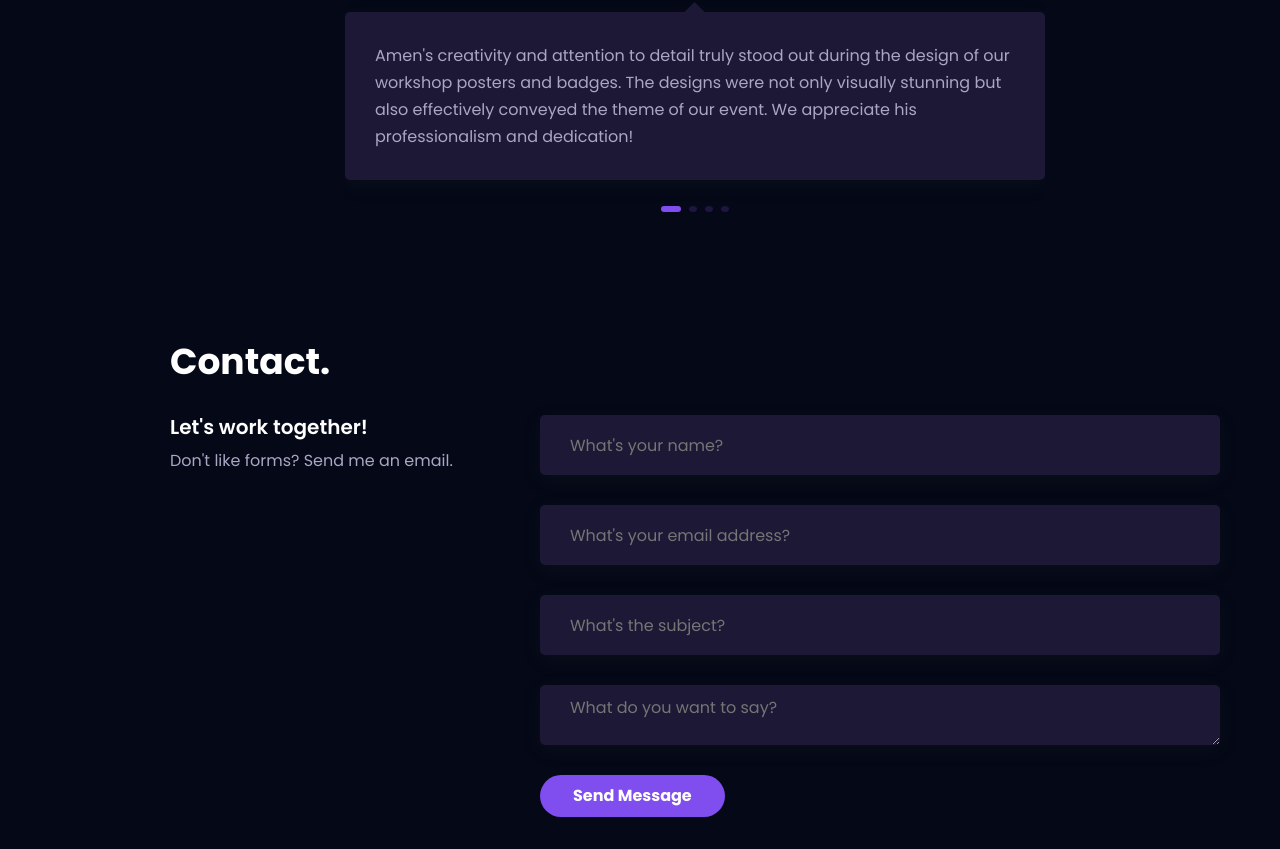
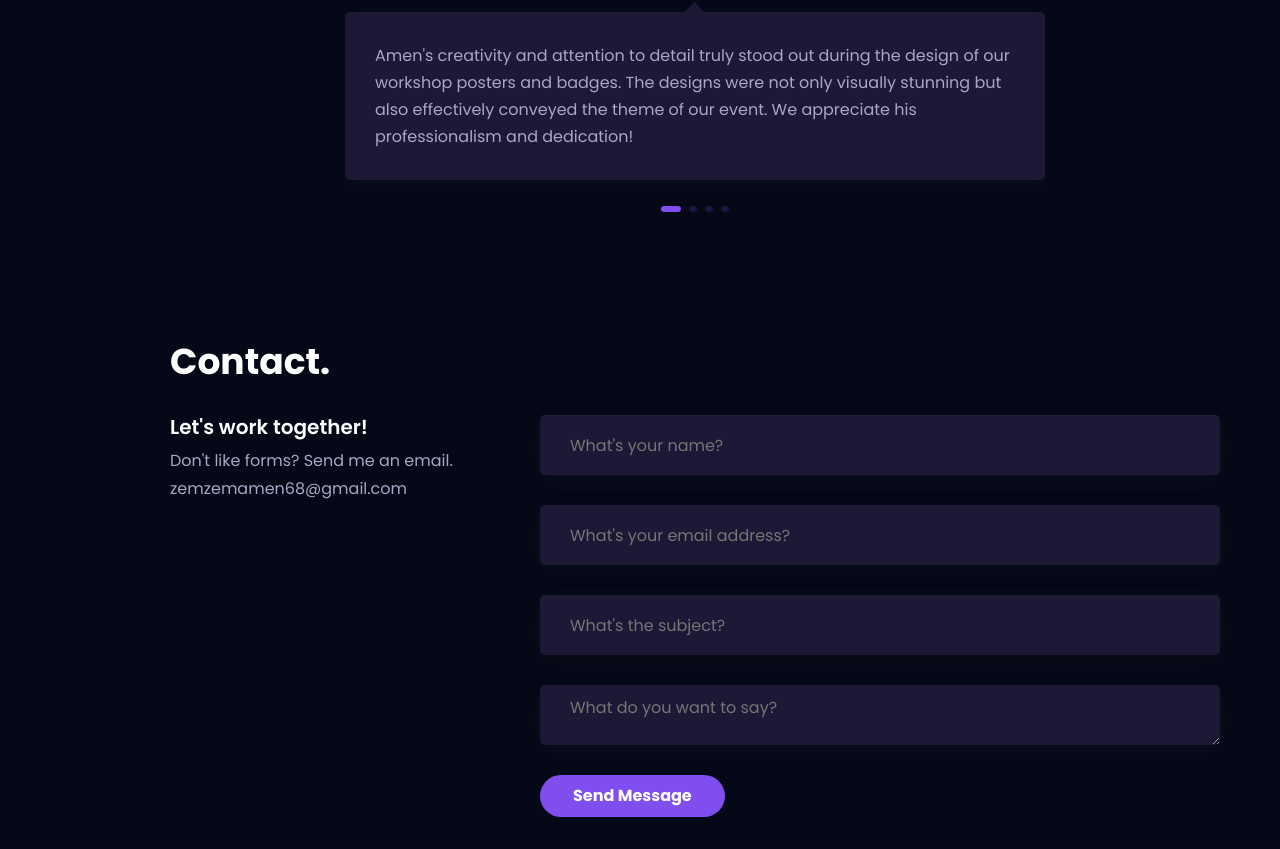
Before and after one commit to AmenZemzem68/amen-zemzem-portfolio, a React (Vite) app: page / in a window 1280 px wide. Shown: the part 11025-11874 px from the top of the page. Built offline with nearby package versions, Linux system fonts and the light colour scheme.

Commit message:
Contact update

```diff
--- a/src/components/contact/contact.jsx
+++ b/src/components/contact/contact.jsx
@@ -72,6 +72,7 @@ const contact = () => {
         <div className="contact-info">
           <h3 className="contact-title">Let's work together!</h3>
           <p className="contact-details">Don't like forms? Send me an email.</p>
+          <p className="contact-details">zemzemamen68@gmail.com</p>
         </div>
         <form ref={formRef} onSubmit={handleSubmit} className="contact-form">
           <div className="contact-form-group">
```
